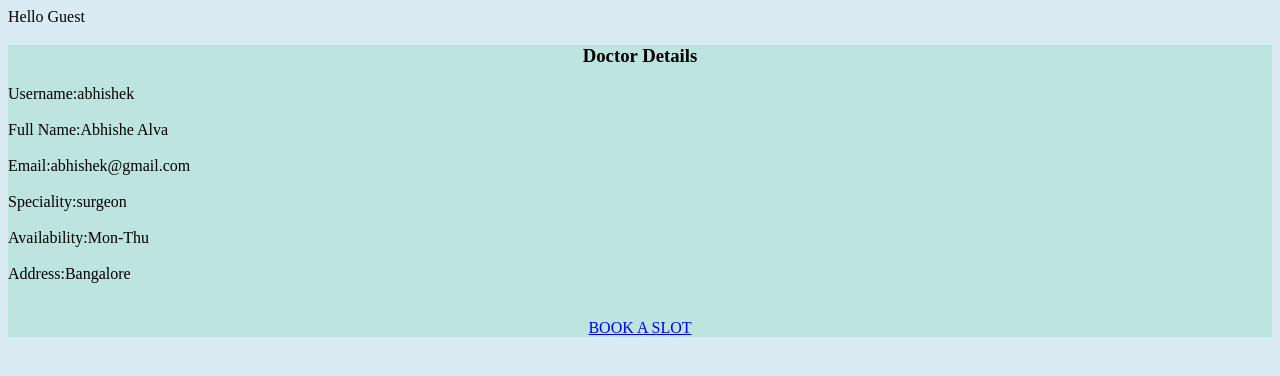
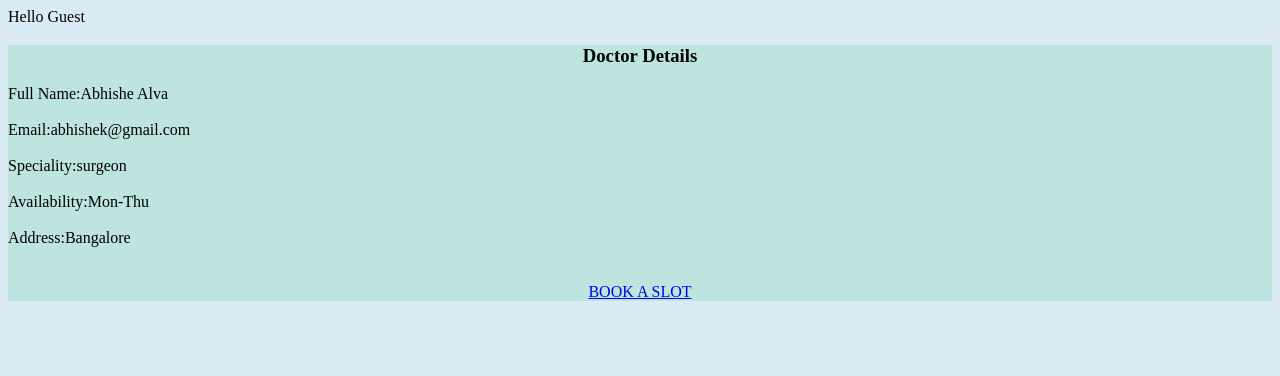
Before and after one commit to sanatan89/six-sigma, a Django app: page /doctoradda/view/1/ in a window 1280 px wide. Shown: the top 376 px of the page. Run offline with Django 3.2, Linux system fonts and the light colour scheme; data comes from the database, SQL or seed files in the repository; parts of the project's set-up code (start-up, migrations or seed data) failed here and were passed over.

Commit message:
false commit

```diff
--- a/DoctorADDA/templates/app/doctor_details.html
+++ b/DoctorADDA/templates/app/doctor_details.html
@@ -4,7 +4,7 @@
 <h3>Doctor Details</h3>
 
 <form action="." method="POST">
-	<label>Username:{{form.user.username}}</label><br><br>
+
 	<label>Full Name:{{form.user.first_name}} {{form.user.last_name}}</label><br><br>
 	<label>Email:{{form.user.email}}</label><br><br>
 	<label>Speciality:{{form.speciality}}</label><br><br>
```
